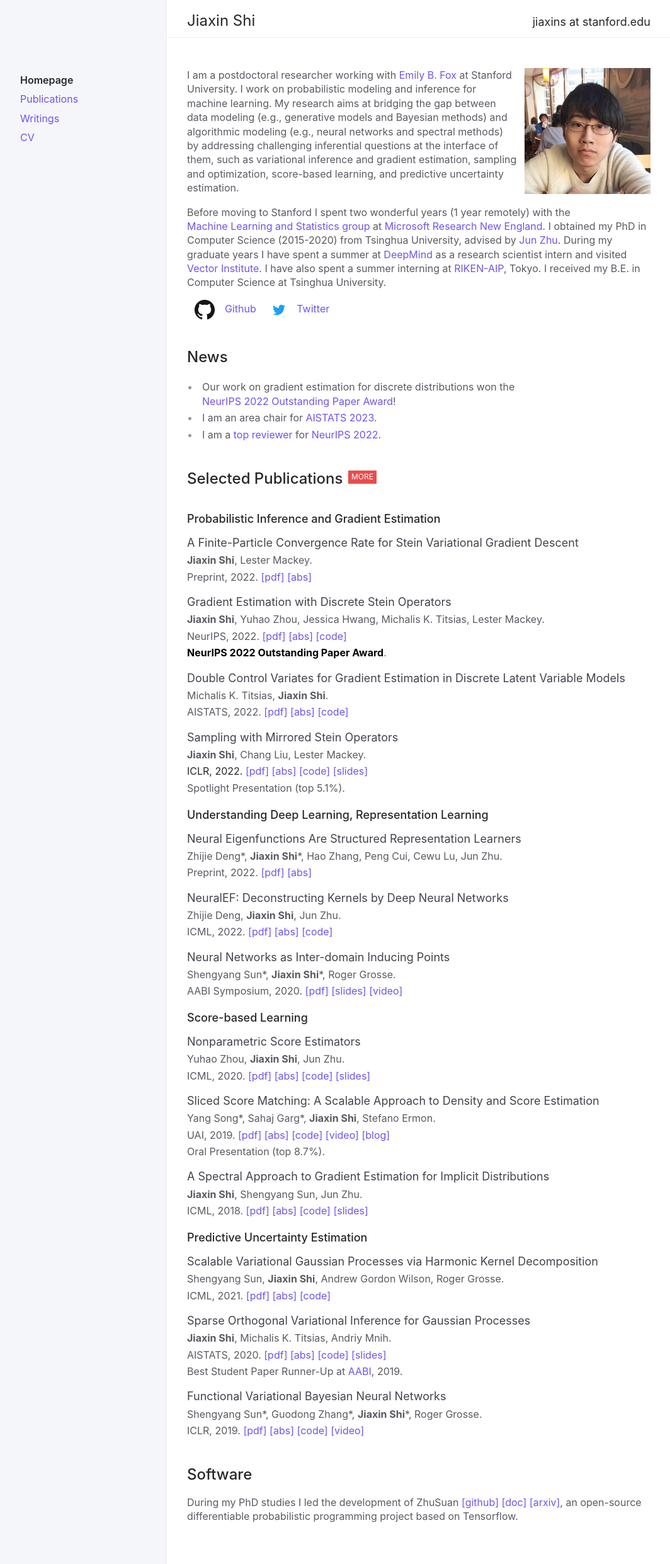
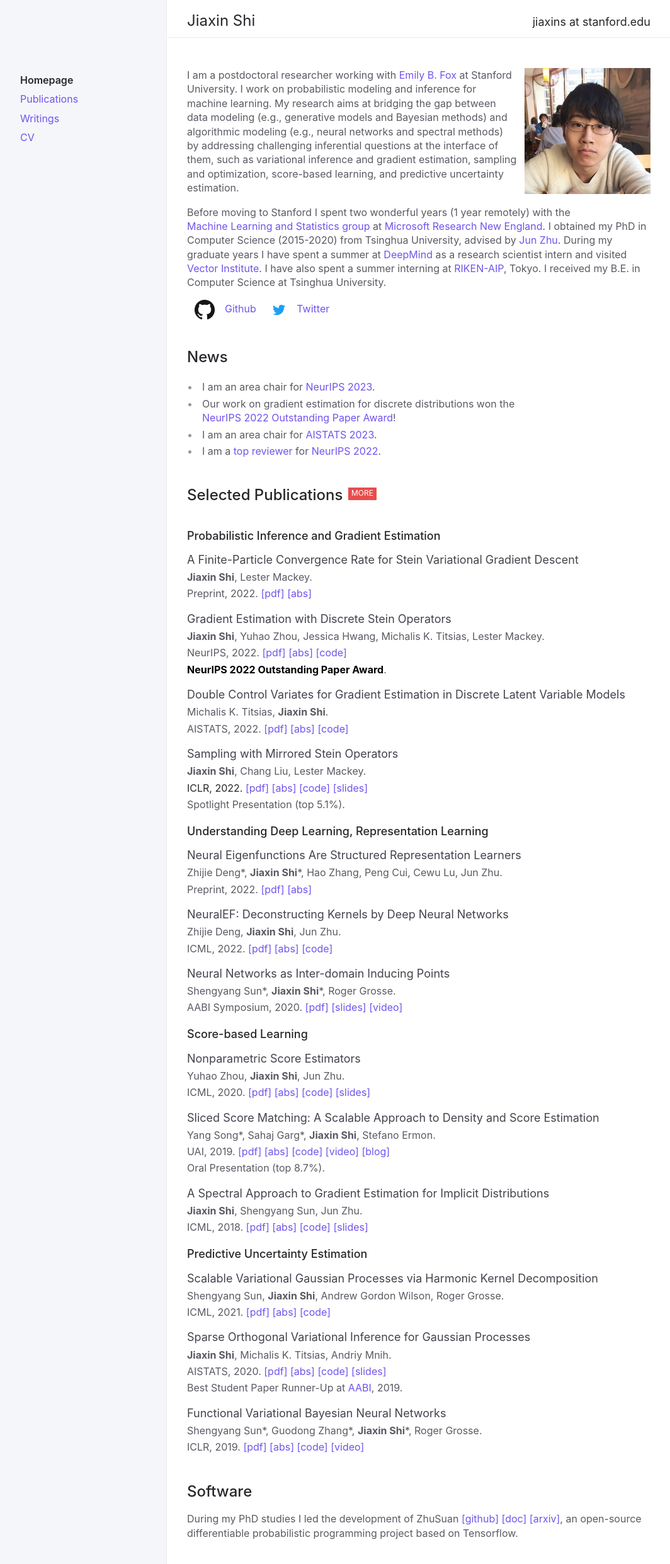
Before and after one commit to thjashin/thjashin.github.io, a Jekyll site: the page built from index.md, in a window 1280 px wide. Shown: the top 2483 px of the page at 63% size, without its empty margins (91-1155 px from the left). Built offline with Jekyll 4.4.1, drawn with Linux system fonts in a browser that asks for light colours.

Commit message:
Update index.md

```diff
--- a/index.md
+++ b/index.md
@@ -26,6 +26,7 @@ I received my B.E. in Computer Science at Tsinghua University.
 ## News
 {: .d-inline-block :}
 
+* I am an area chair for [NeurIPS 2023](https://neurips.cc/Conferences/2023).
 * Our work on gradient estimation for discrete distributions won the [NeurIPS 2022 Outstanding Paper Award](https://blog.neurips.cc/2022/11/21/announcing-the-neurips-2022-awards/)!
 * I am an area chair for [AISTATS 2023](http://aistats.org/aistats2023/).
 * I am a [top reviewer](https://neurips.cc/Conferences/2022/ProgramCommittee) for [NeurIPS 2022](https://neurips.cc/).
```
